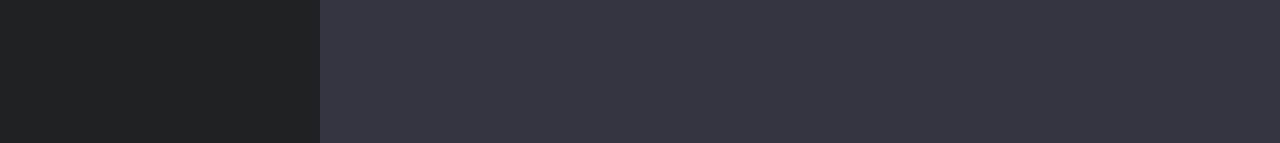
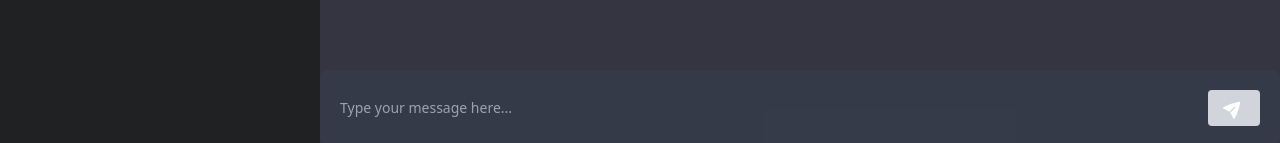
Before and after one commit to chris097/chatGPT_messenger, a Next.js app: page /chat/1 in a window 1280 px wide. Shown: the part 654-797 px from the top of the page. Built offline with nearby package versions, Linux system fonts and the light colour scheme; no server answers.

Commit message:
chatInput feature

```diff
--- a/package.json
+++ b/package.json
@@ -22,6 +22,7 @@
     "react": "18.2.0",
     "react-dom": "18.2.0",
     "react-firebase-hooks": "^5.1.1",
+    "react-hot-toast": "^2.4.0",
     "typescript": "4.9.5"
   },
   "devDependencies": {
--- /dev/null
+++ b/src/components/Chat.tsx
@@ -0,0 +1,11 @@
+import React from 'react'
+type Props = {
+    chatId: string
+}
+const Chat = ({chatId}:Props) => {
+  return (
+    <div className='flex-1'>Chat</div>
+  )
+}
+
+export default Chat
--- /dev/null
+++ b/src/components/ChatInput.tsx
@@ -0,0 +1,87 @@
+
+import { db } from '@/firebase'
+import { PaperAirplaneIcon } from '@heroicons/react/24/solid'
+import { addDoc, collection, serverTimestamp } from 'firebase/firestore'
+import { useSession } from 'next-auth/react'
+import React, { FormEvent, useState } from 'react'
+import toast from 'react-hot-toast'
+
+type Props = {
+    chatId: string
+}
+const ChatInput = ({ chatId }: Props) => {
+
+    const [prompt, setPrompt] = useState("");
+    const { data: session } = useSession();
+
+    //TODO: useSWR to get model
+    const model = 'text-davinci-003'
+
+    const sendMessage = async (e: FormEvent<HTMLFormElement>) => {
+        e.preventDefault();
+        if (!prompt) return;
+
+        const input = prompt.trim();
+        setPrompt("")
+
+        const message: Message = {
+            text: input,
+            createdAt: serverTimestamp(),
+            user: {
+                _id: session?.user?.email!,
+                name: session?.user?.name!,
+                avatar: session?.user?.image! || `https://ui-avatars.com/api/?name=${session?.user?.name}`
+            }
+        }
+
+        await addDoc(collection(db, 'users', session?.user?.email!, 'chats', chatId, 'message'),
+            message)
+
+        // Toast Notification to say Loading!
+        const notification = toast.loading("ChatGPT is thinking...")
+
+        await fetch('/api/askQuestion', {
+            method: 'POST',
+            headers: {
+                'Content-Type': 'application/json'
+            },
+            body: JSON.stringify({
+                prompt: input,
+                chatId,
+                model,
+                session
+            })
+        }).then(() => {
+            // Toast Notification to say successful!
+            toast.success("ChatGPT has responded!", {
+                id: notification
+            })
+        })
+    }
+
+  return (
+      <div className='bg-gray-700/50 text-gray-400 rounded-lg text-sm'>
+          <form onSubmit={sendMessage} className='p-5 space-x-5 flex'>
+              <input
+                  type="text"
+                  className='flex-1 focus:outline-none bg-transparent disabled:cursor-not-allowed disabled:text-gray-300'
+                  value={prompt}
+                  disabled={!session}
+                  onChange={(e) => setPrompt(e.target.value)}
+                  placeholder='Type your message here...'
+              />
+              <button
+                  disabled={!prompt || !session}
+                  className='bg-[#11A37F] hover:opacity-50 text-white font-bold px-4 py-2 rounded disabled:bg-gray-300 disabled:cursor-not-allowed'
+                  type='submit'>
+                  <PaperAirplaneIcon className='w-5 h-5 -rotate-45' />
+              </button>
+          </form>
+          <div>
+              {/* ModelSelection */}
+          </div>
+    </div>
+  )
+}
+
+export default ChatInput;
--- a/src/components/ChatRow.tsx
+++ b/src/components/ChatRow.tsx
@@ -4,7 +4,7 @@ import { useSession } from 'next-auth/react';
 import Link from 'next/link';
 import { usePathname, useRouter } from 'next/navigation';
 import { useCollection } from 'react-firebase-hooks/firestore';
-import { collection, orderBy, query } from 'firebase/firestore';
+import { collection, deleteDoc, doc, query } from 'firebase/firestore';
 import { db } from '@/firebase';
 
 
@@ -19,7 +19,7 @@ const ChatRow = ({ id }: Props) => {
     const [active, setActive] = useState(false);
 
     const [messages] = useCollection(query(
-        collection(db, "users", session?.user?.email!, 'chats', id, 'messages')
+        collection(db, "users", session?.user?.email!, 'chats', id, 'message')
     ));
 
     useEffect(() => {
@@ -28,12 +28,17 @@ const ChatRow = ({ id }: Props) => {
         setActive(pathname.includes(id))
     }, [pathname]);
 
+    const removeChat = async () => {
+        await deleteDoc(doc(db, 'users', session?.user?.email!, 'chats', id));
+        router.replace("/")
+    }
+
   return (
       <Link href={`/chat/${id}`} className={`chatRow justify-center ${active && 'bg-gray-700/50'}`}>
           <ChatBubbleLeftIcon className='h-5 w-5' />
           <p className='flex-1 hidden md:inline-flex truncate'>
               {messages?.docs[messages?.docs.length - 1]?.data().text || 'New Chat'}</p>
-          <TrashIcon className='h-5 w-5 text-gray-700 hover:text-red-700' />
+          <TrashIcon onClick={removeChat} className='h-5 w-5 text-gray-700 hover:text-red-700' />
     </Link>
   )
 }
--- a/src/pages/_app.tsx
+++ b/src/pages/_app.tsx
@@ -1,10 +1,12 @@
 import '@/styles/globals.css'
 import type { AppProps } from 'next/app';
 import { SessionProvider } from 'next-auth/react';
+import { Toaster } from 'react-hot-toast';
 
 export default function App({ Component, pageProps: { session, ...pageProps } }: AppProps) {
 
   return <SessionProvider>
+    <Toaster position="top-right" />
     <Component {...pageProps} />
   </SessionProvider>
 }
--- /dev/null
+++ b/src/pages/api/askQuestion.ts
@@ -0,0 +1,19 @@
+// Next.js API route support: https://nextjs.org/docs/api-routes/introduction
+import type { NextApiRequest, NextApiResponse } from 'next'
+
+type Data = {
+  answer: string
+}
+
+export default function handler(
+  req: NextApiRequest,
+  res: NextApiResponse<Data>
+) {
+
+    // const { prompt, userId, model, session } = req.body;
+
+    // if (!prompt) {
+
+    // }
+  res.status(200).json({ name: 'John Doe' })
+}
--- a/src/pages/chat/[id]/index.tsx
+++ b/src/pages/chat/[id]/index.tsx
@@ -1,13 +1,24 @@
+import Chat from '@/components/Chat';
+import ChatInput from '@/components/ChatInput';
 import Sidebar from '@/components/Sidebar';
+import { usePathname } from 'next/navigation';
 import React from 'react'
 
 const ChatPage = () => {
+  const pathname = usePathname();
+  const id = pathname?.split('/')[2];
+
   return (
-      <div className='flex'>
-          <Sidebar />
-          <div className='bg-[#343541] flex-1'>ChatPage</div>
+    <div className='flex'>
+      <Sidebar />
+      <div className='bg-[#343541] flex-1'>
+        <div className='flex flex-col h-screen overflow-hidden'>
+          <Chat chatId={String(id)} />
+          <ChatInput chatId={String(id)} />
         </div>
+      </div>
+    </div>
   )
-}
+};
 
 export default ChatPage;
```
Also changed, not shown: typings.d.ts (added, +9 -0 lines), 1 other file (tests, documents, lock files or other folders).
